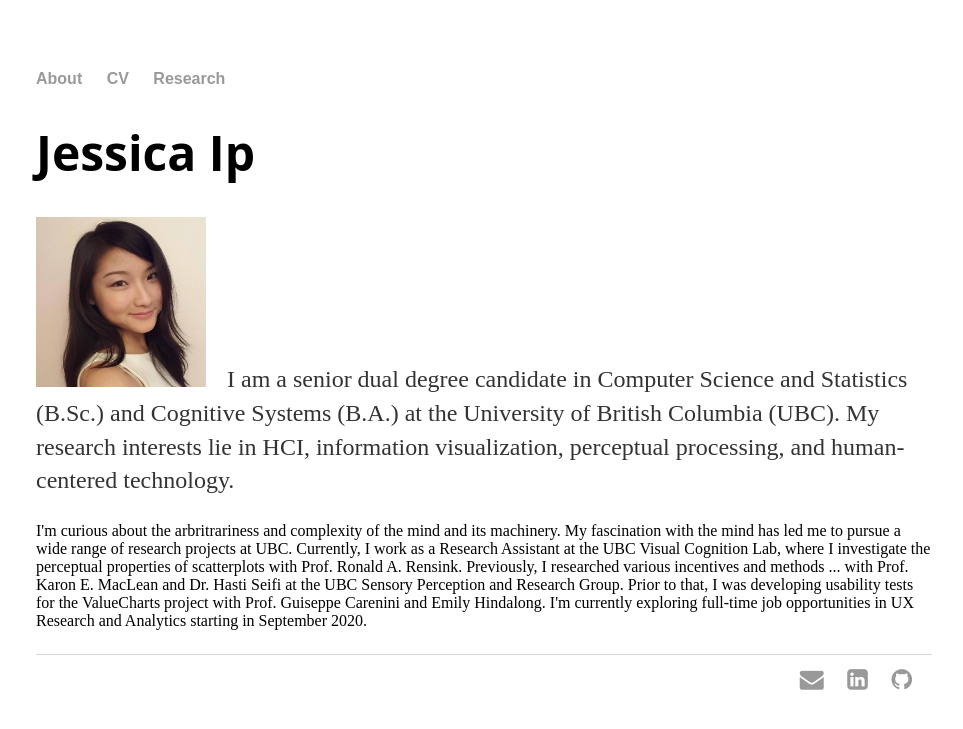
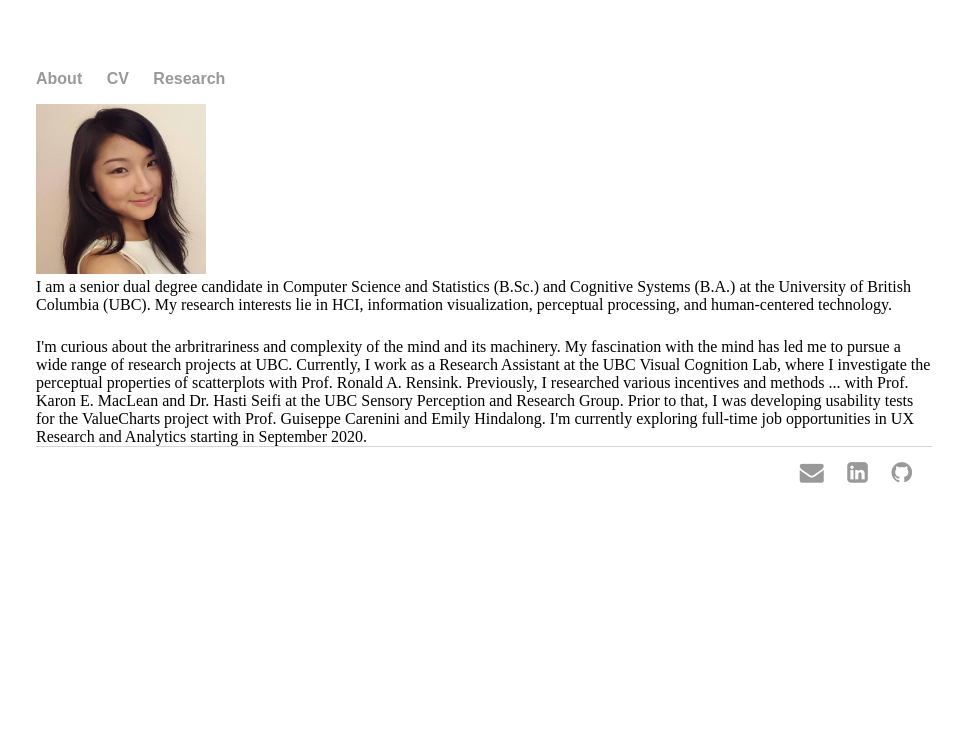
Before and after one commit to ip-jss/ip-jss.github.io, a Jekyll site: the page built from about/index.html, in a window 1280 px wide. Shown: the top 729 px of the page, without its empty margins (156-1119 px from the left). Built offline with Jekyll 4.4.1, drawn with Linux system fonts in a browser that asks for light colours.

Commit message:
Update index.html

```diff
--- a/about/index.html
+++ b/about/index.html
@@ -10,7 +10,7 @@ title: Jessica Ip
 <link rel="stylesheet" type="text/css" href="/css/main.css">
 
 <!-- First Grid: About -->
-<body>
+<!-- <body>
 <div class="about">
       <right><h1>Jessica Ip</h1>
 
@@ -26,3 +26,19 @@ title: Jessica Ip
 
 </body>
 </html>
+-->
+
+<div style="display:inline-block;vertical-align:top;">
+    <img src="/pics/Portrait.jpg" alt="img" style="width:170px;height:170px;margin-right:15px;">
+</div>
+<div style="display:inline-block;">
+    <div>
+	I am a senior dual degree candidate in Computer Science and Statistics (B.Sc.) and Cognitive Systems (B.A.) at the University of British Columbia (UBC). My research interests lie in HCI, information visualization, perceptual processing, and human-centered technology. </p>
+       	I'm curious about the arbritrariness and complexity of the mind and its machinery. My fascination with the mind has led me to pursue a wide range
+	of research projects at UBC. Currently, I work as a Research Assistant at the UBC Visual Cognition Lab, where I investigate the perceptual properties of scatterplots with Prof. Ronald A. Rensink.
+        Previously, I researched various incentives and methods ... with Prof. Karon E. MacLean and Dr. Hasti Seifi at the UBC Sensory Perception and Research Group.
+      	Prior to that, I was developing usability tests for the ValueCharts project with Prof. Guiseppe Carenini and Emily Hindalong.
+	I'm currently exploring full-time job opportunities in UX Research and Analytics starting in September 2020.
+    </div>
+
+</div>
```
